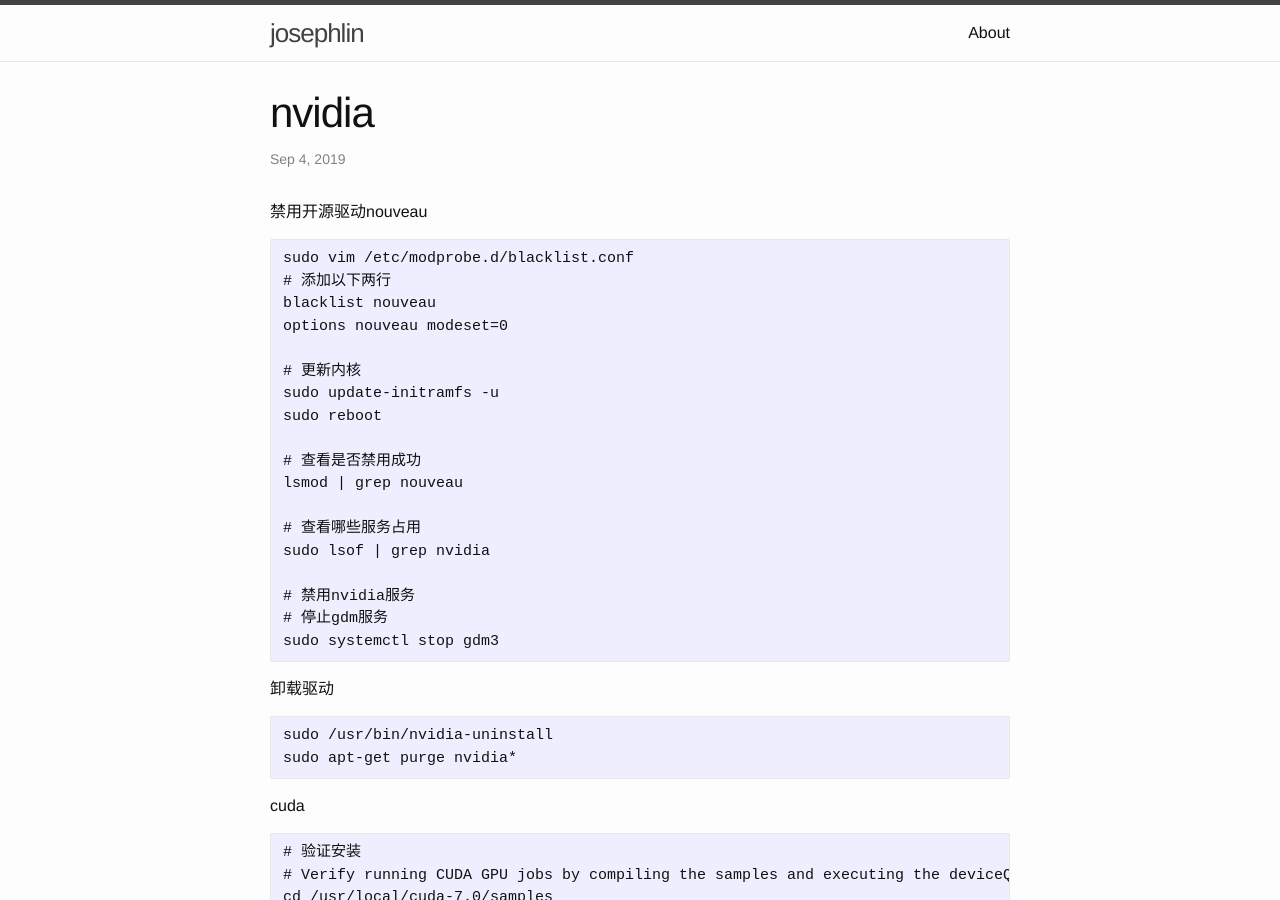
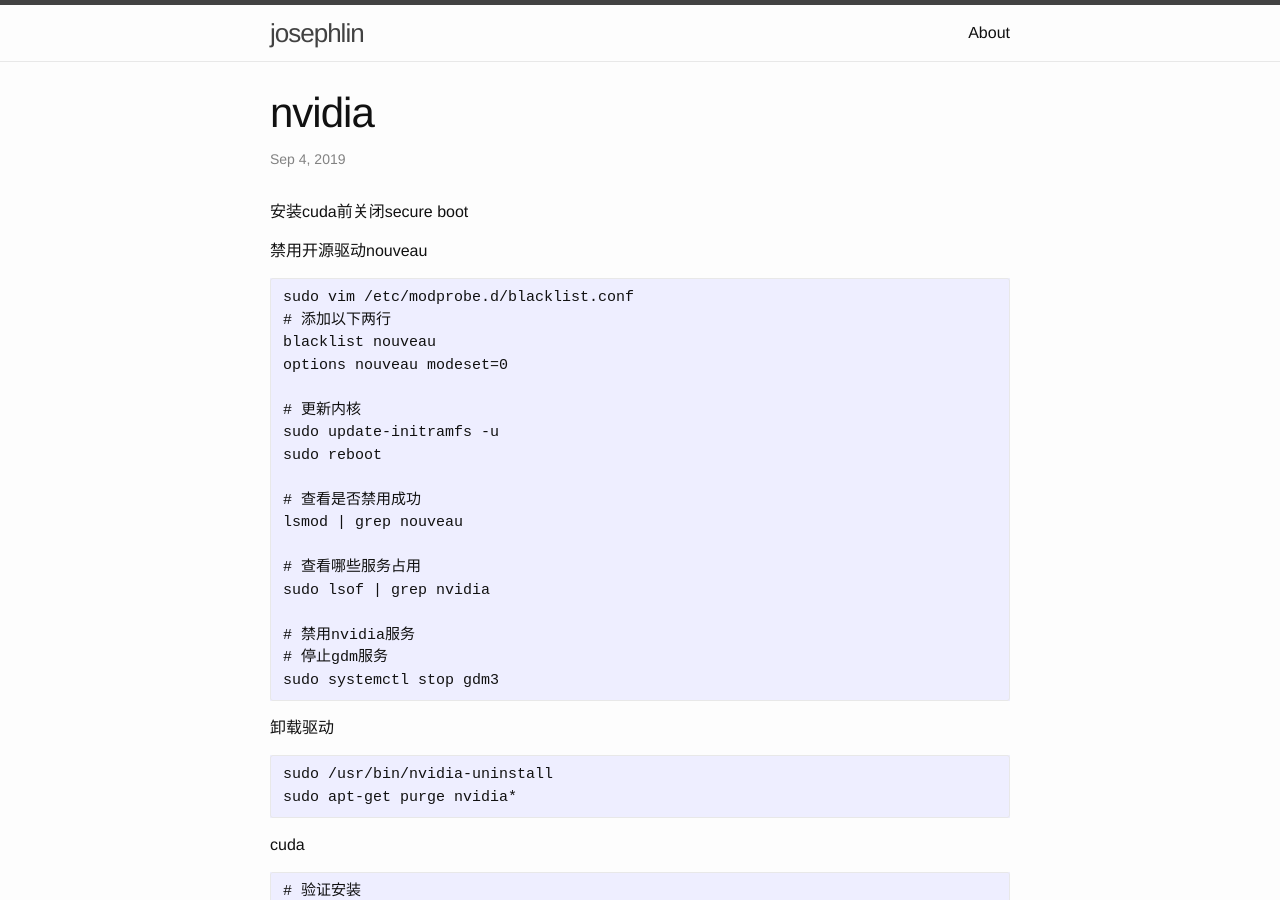
Before and after one commit to josephstalin117/josephstalin117.github.io, a Jekyll site: the page built from _posts/2019-9-4-nvidia.markdown, in a window 1280 px wide and 900 px high. Built offline with Jekyll 4.4.1, drawn with Linux system fonts in a browser that asks for light colours.

Commit message:
update nvidia

````diff
--- a/_posts/2019-9-4-nvidia.markdown
+++ b/_posts/2019-9-4-nvidia.markdown
@@ -4,6 +4,8 @@ title:  "nvidia"
 date:   2019-09-04 20:35:35 +0800
 categories: command
 ---
+
+安装cuda前关闭secure boot
 
 禁用开源驱动nouveau
 ```
````
